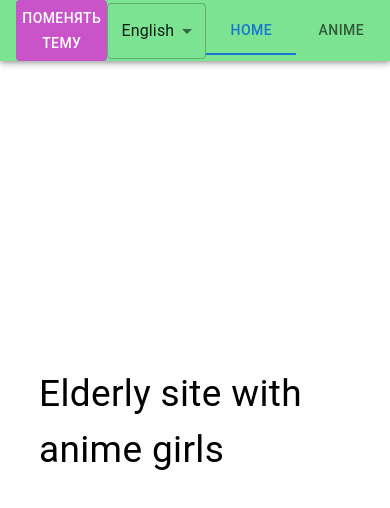
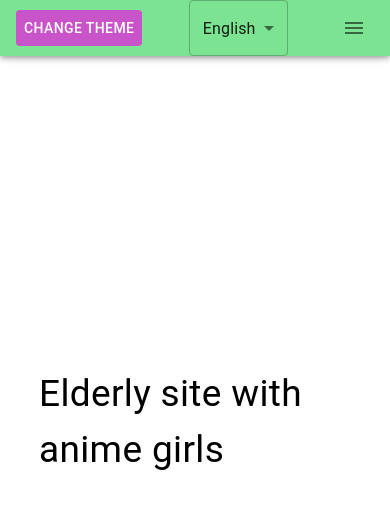
Before and after one commit to ponchik009/react-anime, a React (Create React App) app: page / in a window 390 px wide. Shown: the top 508 px of the page. Built offline with nearby package versions, Linux system fonts and the light colour scheme.

Commit message:
адаптивное меню

```diff
--- /dev/null
+++ b/src/layout/DesctopMenu.jsx
@@ -0,0 +1,33 @@
+import React, { useContext } from "react";
+import { NavLink, useLocation } from "react-router-dom";
+
+import { Tabs, Tab } from "@mui/material";
+
+import { LanguageContext } from "../language/languageContext";
+import { routes } from "../const/const";
+
+const DesctopMenu = () => {
+  const language = useContext(LanguageContext);
+
+  const location = useLocation();
+
+  const [tab, setTab] = React.useState(routes.indexOf(location.pathname));
+
+  React.useEffect(() => {
+    setTab(routes.indexOf(location.pathname));
+  });
+
+  const handleTabChange = (event, newValue) => {
+    setTab(newValue);
+  };
+
+  return (
+    <Tabs value={tab} onChange={handleTabChange}>
+      <Tab label={language.menu.home} LinkComponent={NavLink} to="/" />
+      <Tab label={language.menu.anime} LinkComponent={NavLink} to="/anime" />
+      <Tab label={language.menu.waifu} LinkComponent={NavLink} to="/waifu" />
+    </Tabs>
+  );
+};
+
+export default DesctopMenu;
--- a/src/layout/Layout.jsx
+++ b/src/layout/Layout.jsx
@@ -1,66 +1,33 @@
 import React, { useContext } from "react";
-import { NavLink, useLocation } from "react-router-dom";
+
+import { AppBar, Box, Button, Toolbar, Select, MenuItem } from "@mui/material";
+import useMediaQuery from "@mui/material/useMediaQuery";
 
 import { ThemeContext } from "../theme/themeContext";
 import { LanguageContext } from "../language/languageContext";
-import {
-  AppBar,
-  Box,
-  Button,
-  Tabs,
-  Toolbar,
-  Tab,
-  Select,
-  MenuItem,
-} from "@mui/material";
-import { routes } from "../const/const";
+
 import ScrollToTop from "../components/ScrollToTop/ScrollToTop";
+import DesctopMenu from "./DesctopMenu";
+import MobileMenu from "./MobileMenu";
 
 const Layout = ({ children, toggleTheme, toggleLanguage }) => {
   const theme = useContext(ThemeContext);
   const language = useContext(LanguageContext);
-  const location = useLocation();
 
-  const [tab, setTab] = React.useState(routes.indexOf(location.pathname));
-
-  React.useEffect(() => {
-    setTab(routes.indexOf(location.pathname));
-  });
-
-  const handleTabChange = (event, newValue) => {
-    setTab(newValue);
-  };
+  const matches = useMediaQuery("(min-width:600px)");
 
   return (
     <>
       <AppBar position="fixed" style={theme.appbar}>
         <Toolbar style={theme.toolbar}>
           <Button onClick={toggleTheme} style={theme.button}>
-            Поменять тему
+            {language.changeTheme}
           </Button>
-          <Select
-            labelId="demo-simple-select-label"
-            id="demo-simple-select"
-            value={language.tag}
-            label="Language"
-            onChange={toggleLanguage}
-          >
+          <Select value={language.tag} onChange={toggleLanguage}>
             <MenuItem value="en">English</MenuItem>
-            <MenuItem value="ru">Russian</MenuItem>
+            <MenuItem value="ru">Русский</MenuItem>
           </Select>
-          <Tabs value={tab} onChange={handleTabChange}>
-            <Tab label={language.menu.home} LinkComponent={NavLink} to="/" />
-            <Tab
-              label={language.menu.anime}
-              LinkComponent={NavLink}
-              to="/anime"
-            />
-            <Tab
-              label={language.menu.waifu}
-              LinkComponent={NavLink}
-              to="/waifu"
-            />
-          </Tabs>
+          {matches ? <DesctopMenu /> : <MobileMenu />}
         </Toolbar>
       </AppBar>
       <div id="up"></div>
--- /dev/null
+++ b/src/layout/MobileMenu.jsx
@@ -0,0 +1,49 @@
+import React, { useContext } from "react";
+import { useNavigate } from "react-router-dom";
+
+import { MenuItem, Menu, IconButton } from "@mui/material";
+import MenuIcon from "@mui/icons-material/Menu";
+
+import { LanguageContext } from "../language/languageContext";
+
+const MobileMenu = () => {
+  const language = useContext(LanguageContext);
+
+  const navigate = useNavigate();
+
+  const [anchorEl, setAnchorEl] = React.useState(null);
+  const open = Boolean(anchorEl);
+
+  const handleClick = (event) => {
+    setAnchorEl(event.currentTarget);
+  };
+
+  const handleClose = () => {
+    setAnchorEl(null);
+  };
+
+  const navigateTo = (path) => {
+    handleClose();
+    navigate(path);
+  };
+  return (
+    <>
+      <IconButton onClick={handleClick}>
+        <MenuIcon />
+      </IconButton>
+      <Menu open={open} onClose={handleClose} anchorEl={anchorEl}>
+        <MenuItem onClick={() => navigateTo("/")}>
+          {language.menu.home}
+        </MenuItem>
+        <MenuItem onClick={() => navigateTo("/anime")}>
+          {language.menu.anime}
+        </MenuItem>
+        <MenuItem onClick={() => navigateTo("/waifu")}>
+          {language.menu.waifu}
+        </MenuItem>
+      </Menu>
+    </>
+  );
+};
+
+export default MobileMenu;
```
